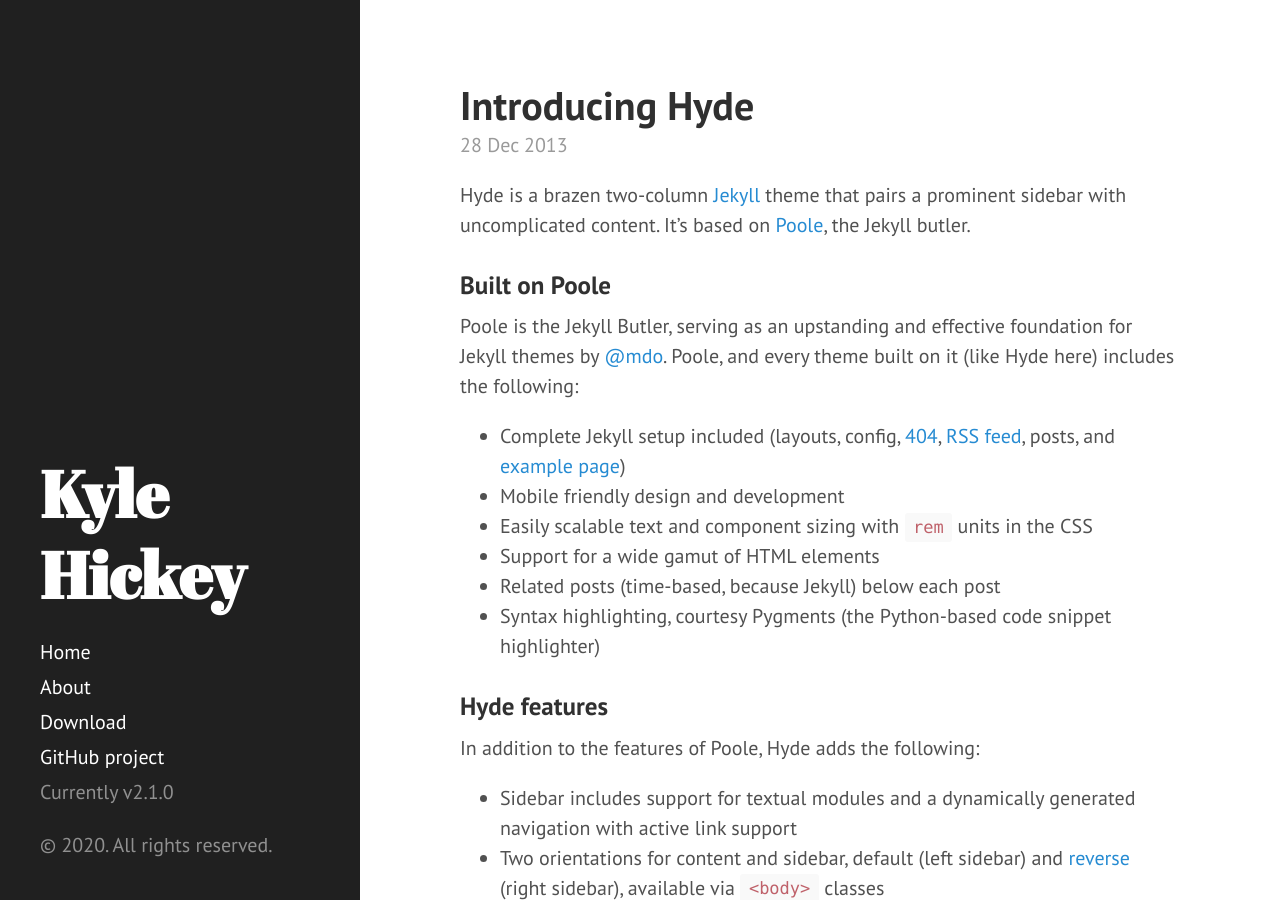
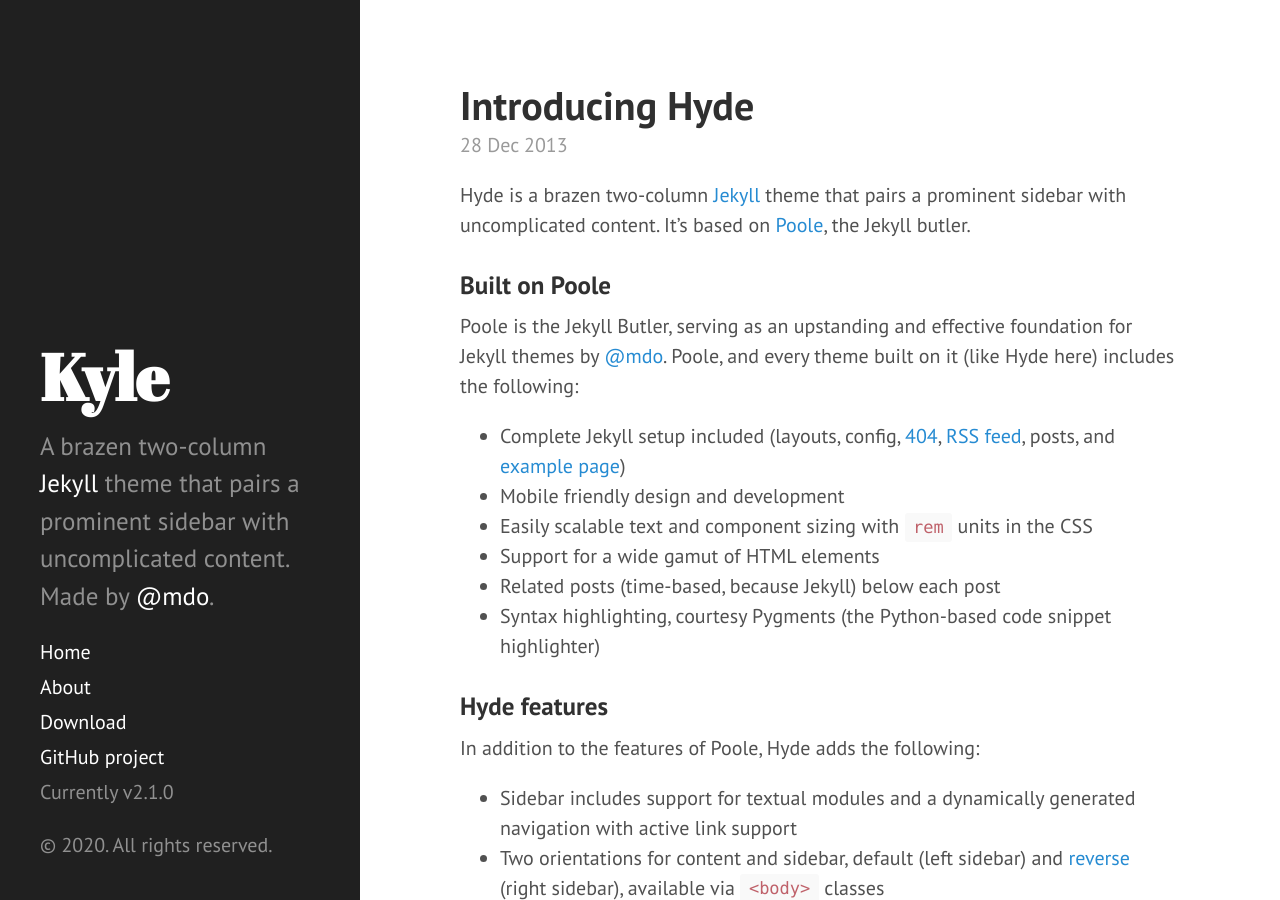
Before and after one commit to kye-fr/kye-fr.github.io, a Jekyll site: the page built from index.html, in a window 1280 px wide and 900 px high. Built offline with Jekyll 4.4.1, drawn with Linux system fonts in a browser that asks for light colours; Markdown is read by kramdown in place of the engine named in the settings; the list of posts is cut into pages by our own code.

```diff
--- a/_config.yml
+++ b/_config.yml
@@ -4,12 +4,12 @@ highlighter:      pygments
 
 # Permalinks
 permalink:        pretty
-relative_permalinks: false
+relative_permalinks: true
 
 # Setup
-title:            Kyle Hickey
-tagline:          ''
-description:      ''
+title:            Kyle
+tagline:          'A Jekyll theme'
+description:      'A brazen two-column <a href="http://jekyllrb.com" target="_blank">Jekyll</a> theme that pairs a prominent sidebar with uncomplicated content. Made by <a href="https://twitter.com/mdo" target="_blank">@mdo</a>.'
 url:              https://kye-fr.github.io/
 baseurl:          /
 
@@ -23,4 +23,4 @@ paginate:         5
 version:          2.1.0
 
 github:
-  repo:           https://github.com/poole/hyde
+  repo:           https://github.com/kye-fr/kye-fr.github.io
```
